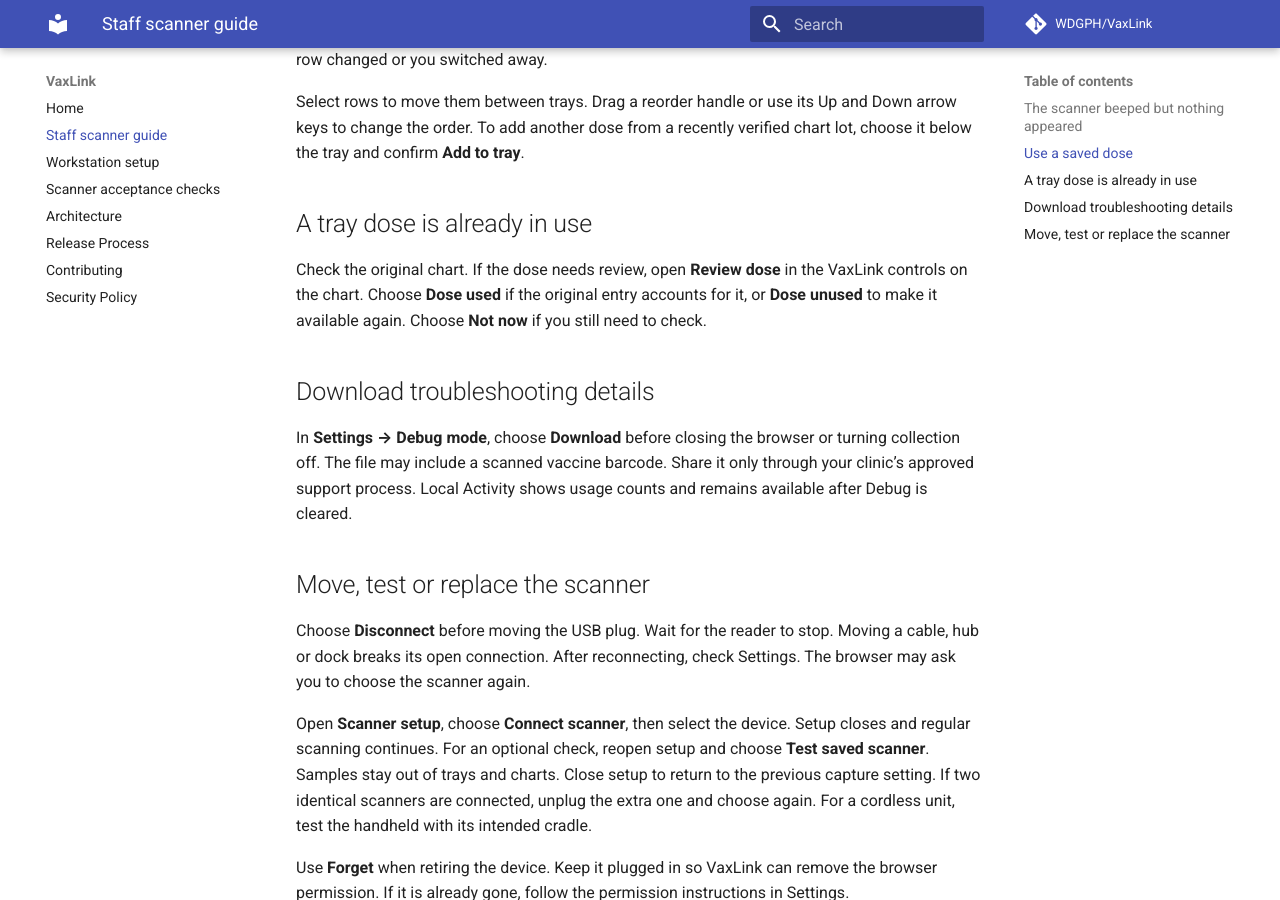
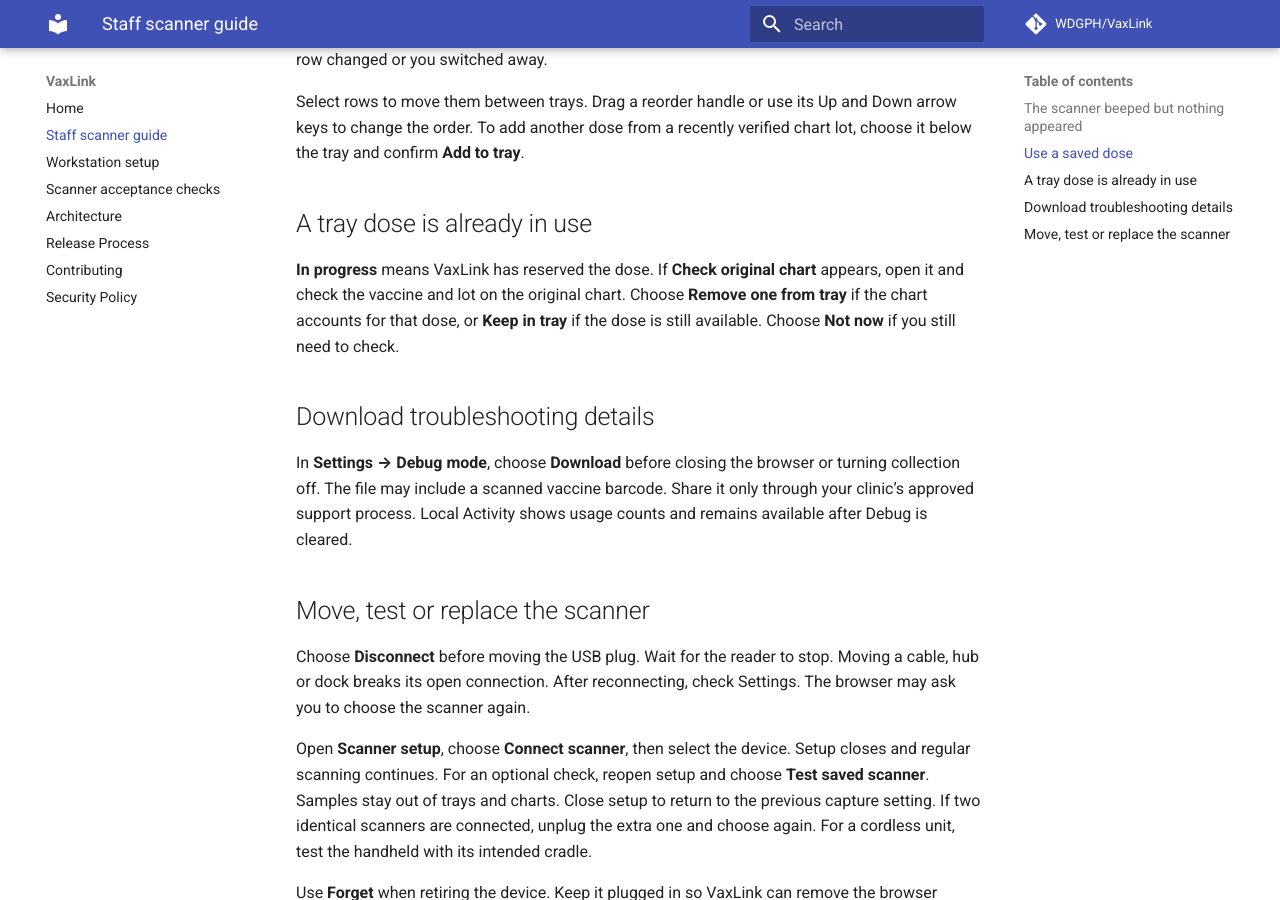
Before and after one commit to WDGPH/VaxLink, an MkDocs documentation site: the page built from docs/scanner-quick-guide.md, in a window 1280 px wide and 900 px high, scrolled down 1419 px. Built offline with MkDocs 1.6.1 and Material for MkDocs 9.7.7, drawn with Linux system fonts in a browser that asks for light colours; comment, search, counter and statistics services are not loaded.

Commit message:
docs: use current tray dose review labels

```diff
--- a/docs/scanner-quick-guide.md
+++ b/docs/scanner-quick-guide.md
@@ -38,7 +38,7 @@ verified chart lot, choose it below the tray and confirm **Add to tray**.
 
 ## A tray dose is already in use
 
-Check the original chart. If the dose needs review, open **Review dose** in the VaxLink controls on the chart. Choose **Dose used** if the original entry accounts for it, or **Dose unused** to make it available again. Choose **Not now** if you still need to check.
+**In progress** means VaxLink has reserved the dose. If **Check original chart** appears, open it and check the vaccine and lot on the original chart. Choose **Remove one from tray** if the chart accounts for that dose, or **Keep in tray** if the dose is still available. Choose **Not now** if you still need to check.
 
 ## Download troubleshooting details
 
```
